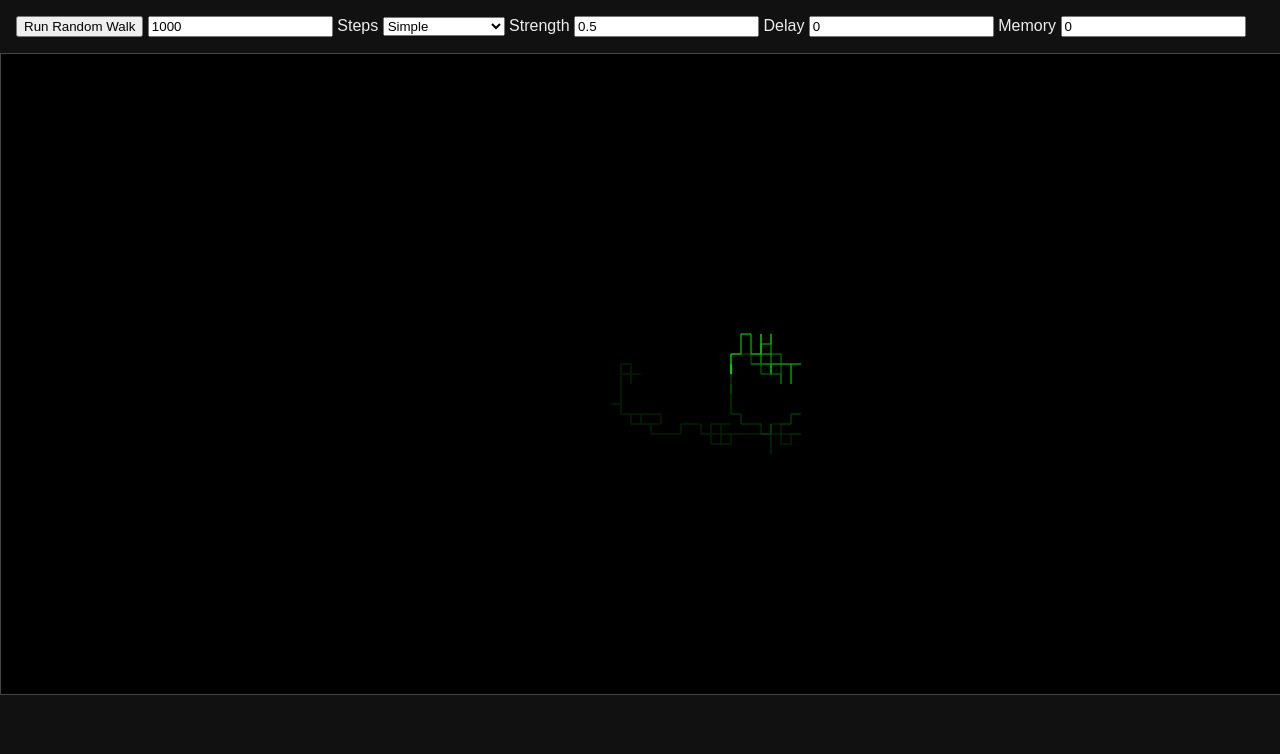
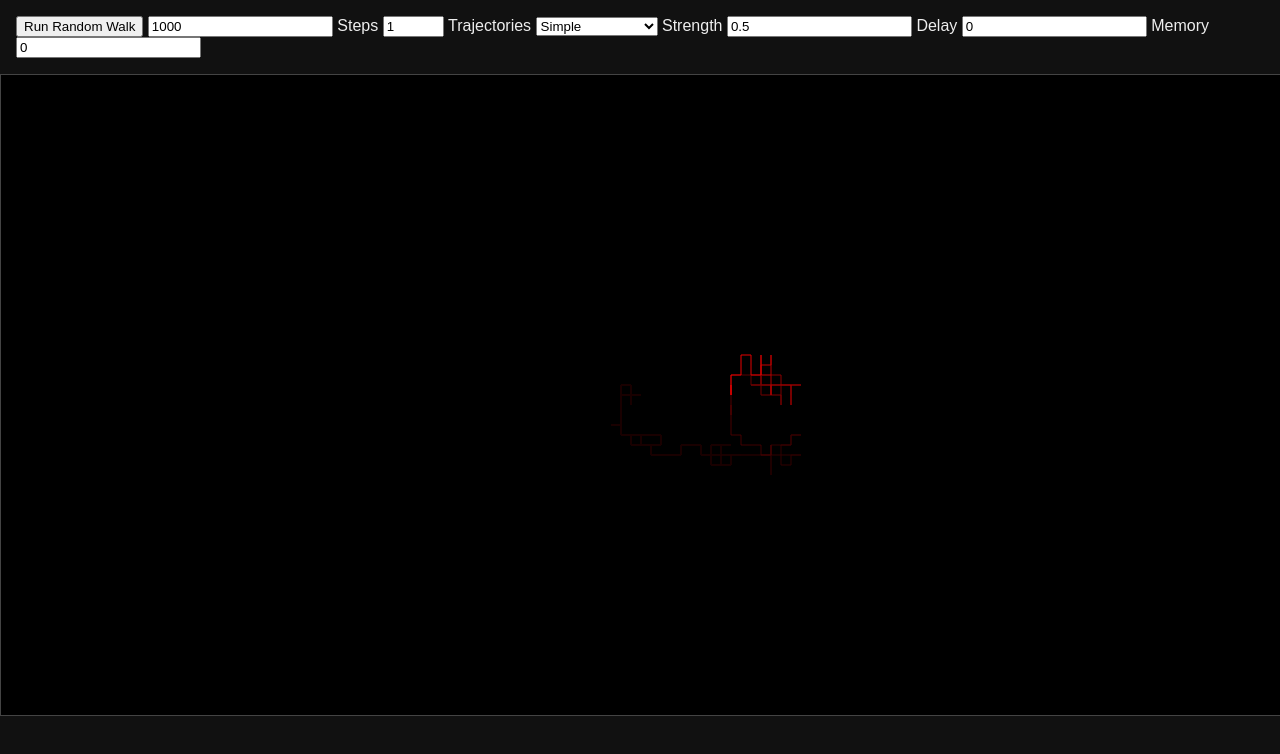
Before and after one commit to hantao-zhou/random_walk, a website with bundled scripts: page web/index.html in a window 1280 px wide. Both pictures are taken after a click on the button "Run Random Walk". Built offline with nearby package versions, Linux system fonts and the light colour scheme.

Commit message:
Add multiple walk simulation with colors

```diff
--- a/web/index.html
+++ b/web/index.html
@@ -14,6 +14,7 @@
   <div id="controls">
     <button id="run">Run Random Walk</button>
     <input id="steps" type="number" value="1000" min="10" /> Steps
+    <input id="count" type="number" value="1" min="1" style="width:4em" /> Trajectories
     <select id="type">
       <option value="simple">Simple</option>
       <option value="erw">Edge Reinforced</option>
--- a/web/main.js
+++ b/web/main.js
@@ -14,7 +14,11 @@
   document.getElementById('run').onclick = () => {
     resize();
     const steps = parseInt(document.getElementById('steps').value, 10);
+    const count = parseInt(document.getElementById('count').value, 10);
     const type = document.getElementById('type').value;
+
+    const walks = [];
+    for (let n = 0; n < count; n++) {
       let result;
       if (type === 'erw') {
         const strength = parseFloat(document.getElementById('strength').value);
@@ -24,17 +28,23 @@
       } else {
         result = randomWalk(steps);
       }
+      const hue = (n * 360) / count;
+      walks.push({ result, color: `hsl(${hue}, 100%, 50%)` });
+    }
 
     ctx.clearRect(0, 0, canvas.width, canvas.height);
 
     const scale = 10;
     let i = 1;
     const drawStep = () => {
-      if (i >= result.x.length) return;
+      if (i >= steps + 1) return;
 
       ctx.fillStyle = 'rgba(0, 0, 0, 0.02)';
       ctx.fillRect(0, 0, canvas.width, canvas.height);
 
+      walks.forEach(w => {
+        const { result, color } = w;
+        if (i < result.x.length) {
           ctx.beginPath();
           const x1 = canvas.width / 2 + result.x[i - 1] * scale;
           const y1 = canvas.height / 2 + result.y[i - 1] * scale;
@@ -42,8 +52,10 @@
           const y2 = canvas.height / 2 + result.y[i] * scale;
           ctx.moveTo(x1, y1);
           ctx.lineTo(x2, y2);
-      ctx.strokeStyle = 'lime';
+          ctx.strokeStyle = color;
           ctx.stroke();
+        }
+      });
 
       i += 1;
       requestAnimationFrame(drawStep);
```
Also changed, not shown: README.md. Lines whose indentation alone changed are shown as unchanged.
